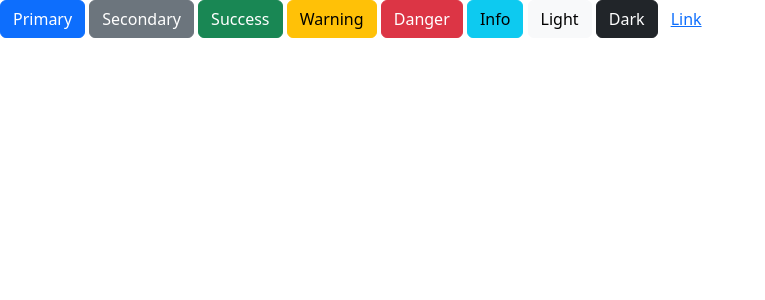
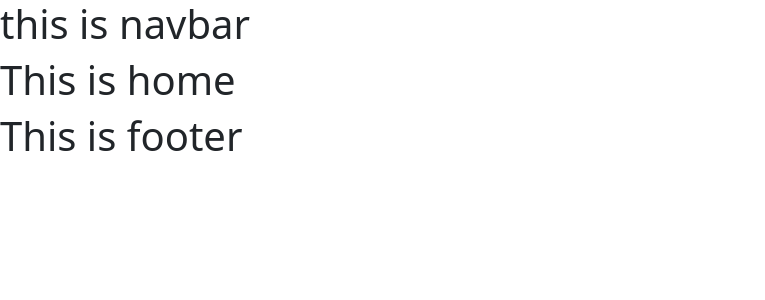
Before and after one commit to mizbauddintareq/geowild-photography-client, a React (Create React App) app: page / in a window 1280 px wide. Shown: the top 300 px of the page, without its empty margins (0-765 px from the left). Built offline with nearby package versions, Linux system fonts and the light colour scheme.

Commit message:
setup besic layouts

```diff
--- a/src/App.js
+++ b/src/App.js
@@ -1,17 +1,10 @@
-import { Button } from "react-bootstrap";
+import { RouterProvider } from "react-router-dom";
+import { router } from "./Router/Routes/Routes";
 
 function App() {
   return (
     <div>
-      <Button variant="primary">Primary</Button>{" "}
-      <Button variant="secondary">Secondary</Button>{" "}
-      <Button variant="success">Success</Button>{" "}
-      <Button variant="warning">Warning</Button>{" "}
-      <Button variant="danger">Danger</Button>{" "}
-      <Button variant="info">Info</Button>{" "}
-      <Button variant="light">Light</Button>{" "}
-      <Button variant="dark">Dark</Button>
-      <Button variant="link">Link</Button>
+      <RouterProvider router={router} />
     </div>
   );
 }
--- /dev/null
+++ b/src/Layouts/Main.js
@@ -0,0 +1,15 @@
+import { Outlet } from "react-router-dom";
+import Footer from "../Pages/Shared/Footer/Footer";
+import MenuBar from "../Pages/Shared/MenuBar/MenuBar";
+
+const Main = () => {
+  return (
+    <>
+      <MenuBar />
+      <Outlet />
+      <Footer />
+    </>
+  );
+};
+
+export default Main;
--- a/src/Pages/Authentication/Login/Login.js
+++ b/src/Pages/Authentication/Login/Login.js
@@ -0,0 +1,9 @@
+const Login = () => {
+  return (
+    <div>
+      <h1>This is login</h1>
+    </div>
+  );
+};
+
+export default Login;
--- a/src/Pages/Authentication/Registration/Registration.js
+++ b/src/Pages/Authentication/Registration/Registration.js
@@ -0,0 +1,9 @@
+const Registration = () => {
+  return (
+    <div>
+      <h1>This is registration</h1>
+    </div>
+  );
+};
+
+export default Registration;
--- a/src/Pages/Home/Home/Home.js
+++ b/src/Pages/Home/Home/Home.js
@@ -0,0 +1,9 @@
+const Home = () => {
+  return (
+    <div>
+      <h1>This is home</h1>
+    </div>
+  );
+};
+
+export default Home;
--- /dev/null
+++ b/src/Pages/NotFound404/NotFound404.js
@@ -0,0 +1,9 @@
+const NotFound404 = () => {
+  return (
+    <div>
+      <h1>This is error page</h1>
+    </div>
+  );
+};
+
+export default NotFound404;
--- a/src/Pages/Shared/Footer/Footer.js
+++ b/src/Pages/Shared/Footer/Footer.js
@@ -0,0 +1,9 @@
+const Footer = () => {
+  return (
+    <div>
+      <h1>This is footer</h1>
+    </div>
+  );
+};
+
+export default Footer;
--- a/src/Pages/Shared/MenuBar/MenuBar.js
+++ b/src/Pages/Shared/MenuBar/MenuBar.js
@@ -0,0 +1,9 @@
+const MenuBar = () => {
+  return (
+    <div>
+      <h1>this is navbar</h1>
+    </div>
+  );
+};
+
+export default MenuBar;
```
Also changed, not shown: src/Router/Routes/Routes.js (+31 -0 lines).
